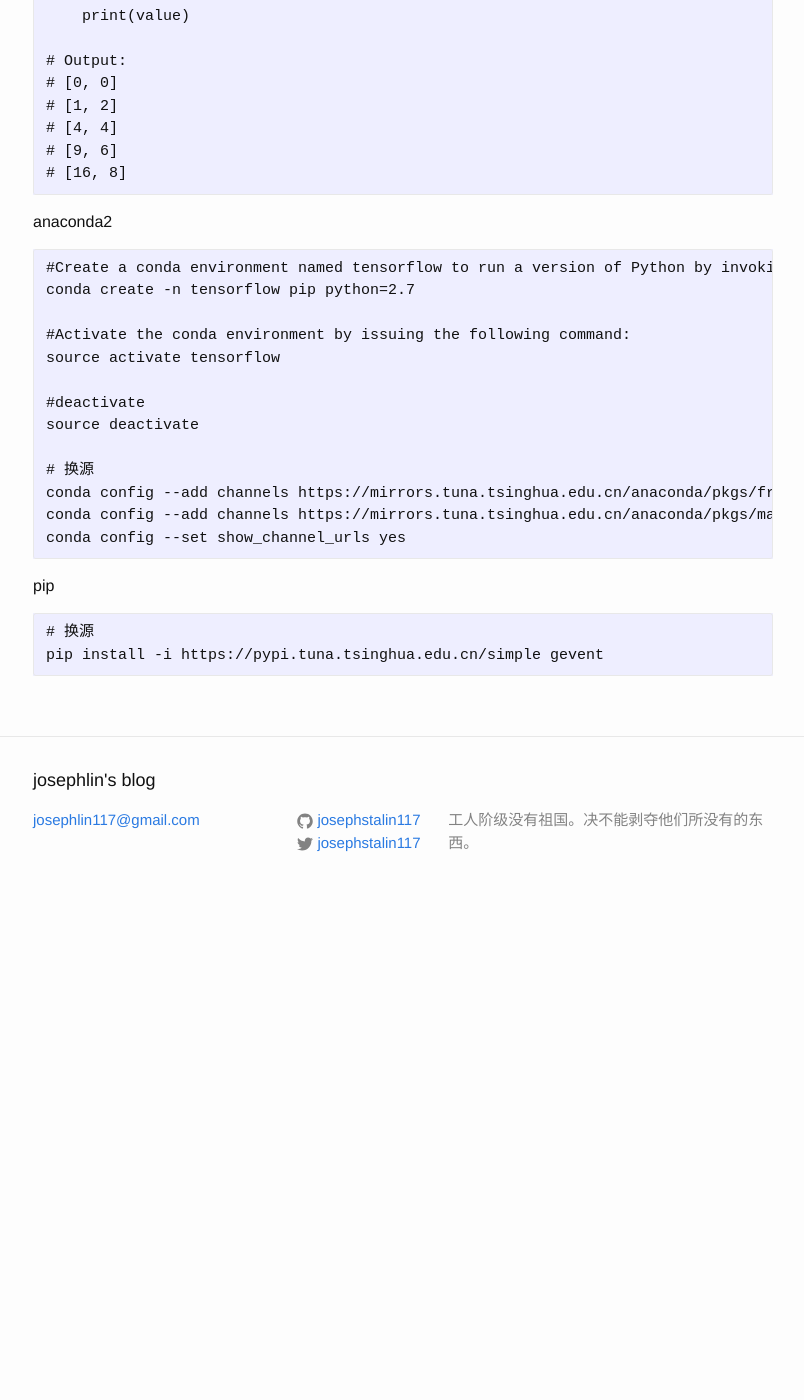
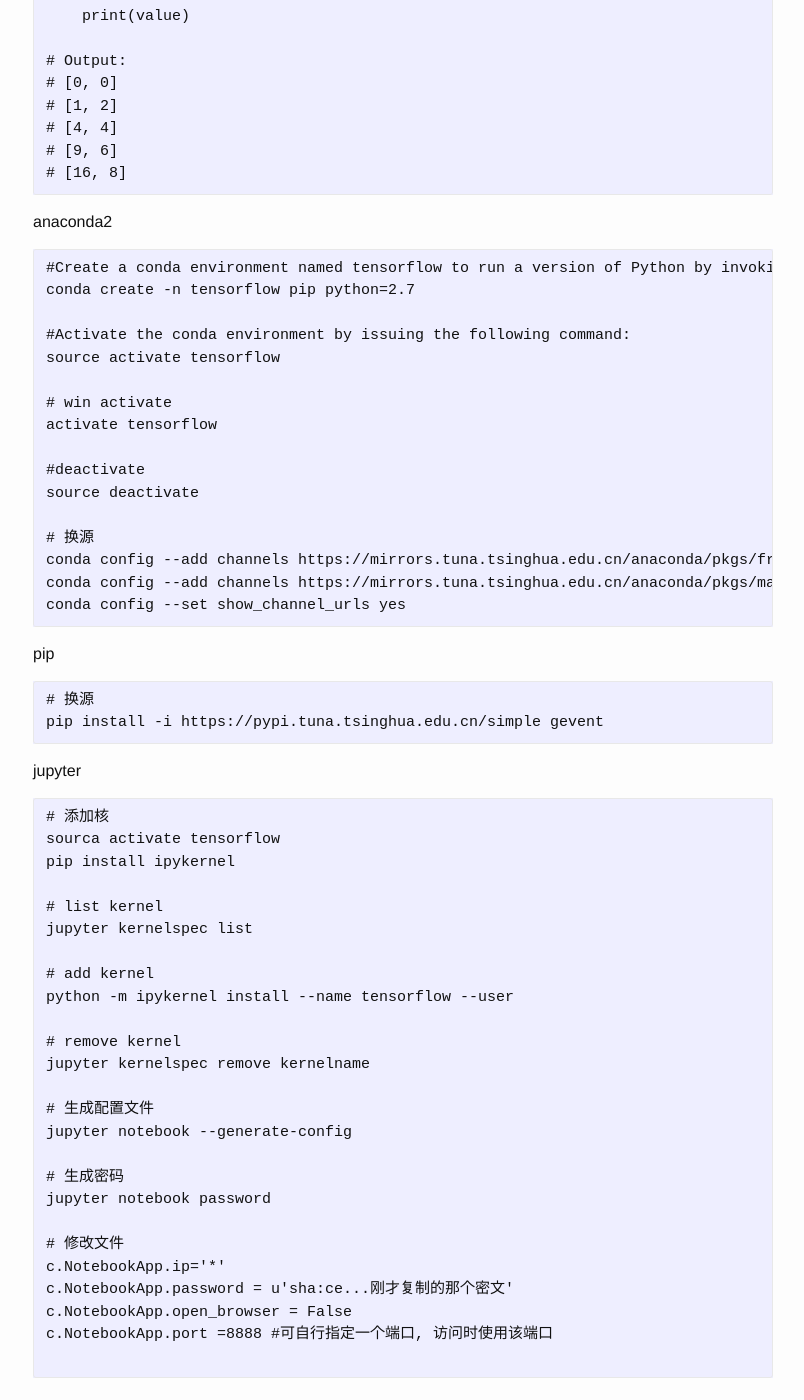
Before and after one commit to josephstalin117/josephstalin117.github.io, a Jekyll site: the page built from _posts/2017-08-10-python.markdown, in a window 1280 px wide and 1400 px high, scrolled down 2758 px. Shown: the whole window, without its empty margins (237-1041 px from the left). Built offline with Jekyll 4.4.1, drawn with Linux system fonts in a browser that asks for light colours; before the commit the page ends 3672 px from its top, so only the background shows below that.

Commit message:
add tensorflow & jupyter

````diff
--- a/_posts/2017-08-10-python.markdown
+++ b/_posts/2017-08-10-python.markdown
@@ -145,6 +145,9 @@
 #Activate the conda environment by issuing the following command:
 source activate tensorflow
 
+# win activate
+activate tensorflow
+
 #deactivate
 source deactivate
 
@@ -159,3 +162,32 @@
 # 换源
 pip install -i https://pypi.tuna.tsinghua.edu.cn/simple gevent
 ```
+
+jupyter
+```
+# 添加核
+sourca activate tensorflow
+pip install ipykernel
+
+# list kernel
+jupyter kernelspec list
+
+# add kernel
+python -m ipykernel install --name tensorflow --user
+
+# remove kernel
+jupyter kernelspec remove kernelname
+
+# 生成配置文件
+jupyter notebook --generate-config
+
+# 生成密码
+jupyter notebook password
+
+# 修改文件
+c.NotebookApp.ip='*'
+c.NotebookApp.password = u'sha:ce...刚才复制的那个密文'
+c.NotebookApp.open_browser = False
+c.NotebookApp.port =8888 #可自行指定一个端口, 访问时使用该端口
+
+```
````
Also changed, not shown: _posts/2018-6-09-tensorflow.markdown (added, +15 -0 lines).
